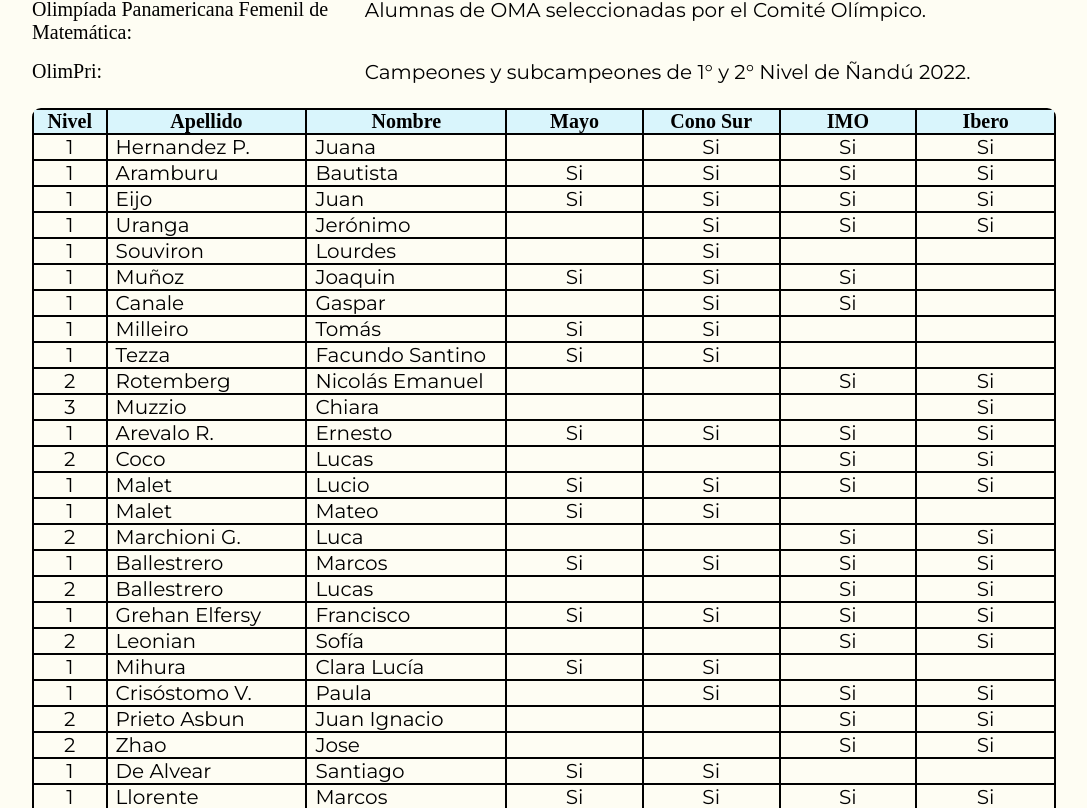
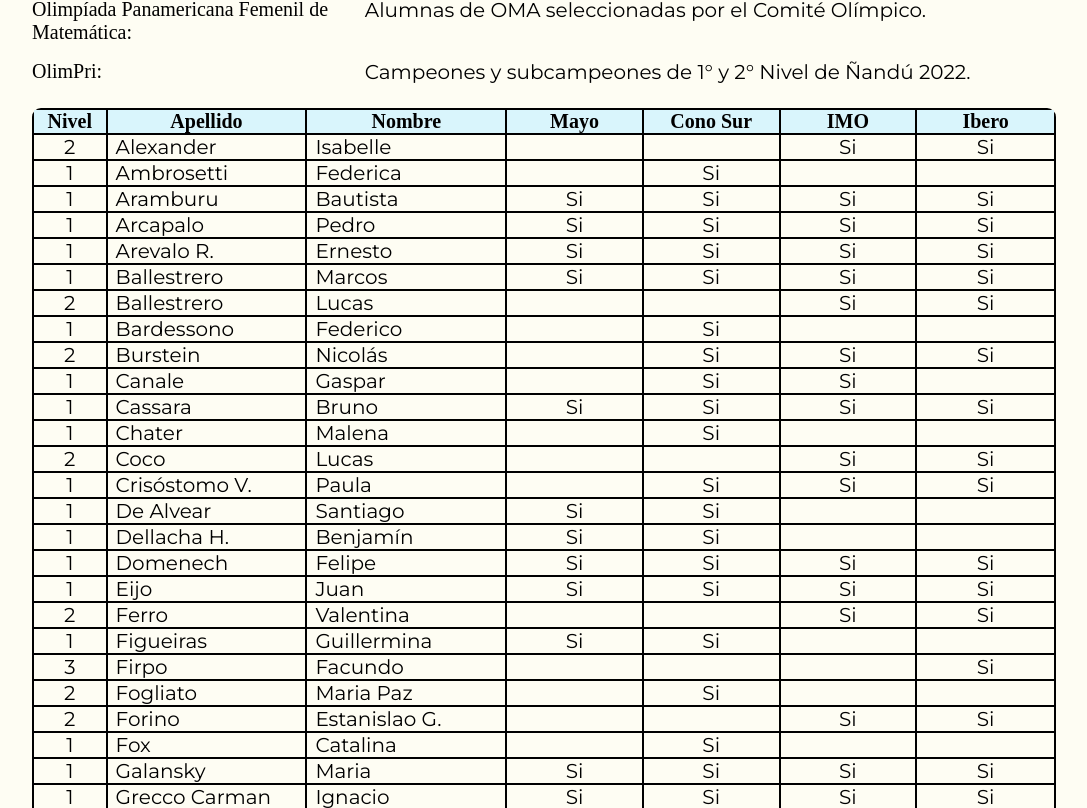
Before and after one commit to JZylber/oma-san-isidro, a Next.js app: page /internacional in a window 1280 px wide. Shown: the part 952-1760 px from the top of the page, without its empty margins (96-1183 px from the left). Built offline with nearby package versions, Linux system fonts and the light colour scheme; a web font is replaced by a local one.

Commit message:
feat(international): alphabetical ordering of names

```diff
--- a/pages/internacional.tsx
+++ b/pages/internacional.tsx
@@ -6,6 +6,17 @@ import dataOMA from "../data/internacionalOMA.json"
 import dataNandu from "../data/internacionalNandu.json"
 
 const Internacional : NextPage = () => {
+    let sortedDataOma = dataOMA
+    sortedDataOma.sort(function(a, b) {
+        if (a[1] > b[1]) {
+            return 1;
+          }
+          if (a[1] < b[1]) {
+            return -1;
+          }
+          // a must be equal to b
+          return 0;
+        });
     const renderOMAparticipant = (omaParticipant : Array<string | boolean>,idx:number) => {
         const [level,surname,name,t1,t2,t3,t4] = omaParticipant;
         return(
@@ -91,7 +102,7 @@ const Internacional : NextPage = () => {
                         </tr>
                     </thead>
                     <tbody className={styles.table_body}>
-                        {dataOMA.map(renderOMAparticipant)}
+                        {sortedDataOma.map(renderOMAparticipant)}
                     </tbody>
                 </table>
 
```
